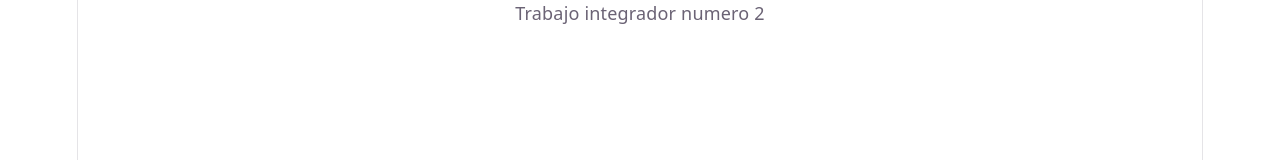
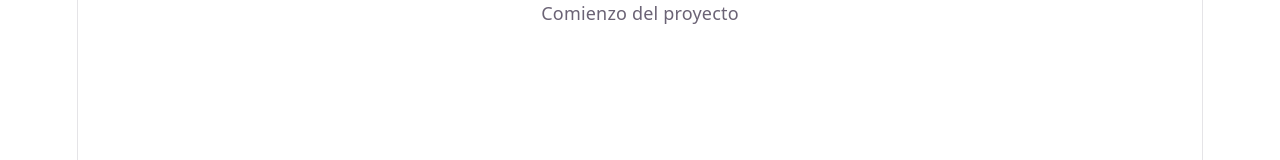
Before and after one commit to GonzaloRomero66/trabajo-practico-integrador-2, a React (Vite) app: page / in a window 1280 px wide. Shown: the top 160 px of the page. Built offline with nearby package versions, Linux system fonts and the light colour scheme.

Commit message:
se estan arreglando errores de funcionamiento

```diff
--- a/src/App.jsx
+++ b/src/App.jsx
@@ -1,5 +1,5 @@
 export const App = () => {
-  return <p>Trabajo integrador numero 2</p>;
+  return <p>Comienzo del proyecto</p>;
 };
 
 export default App;
```
